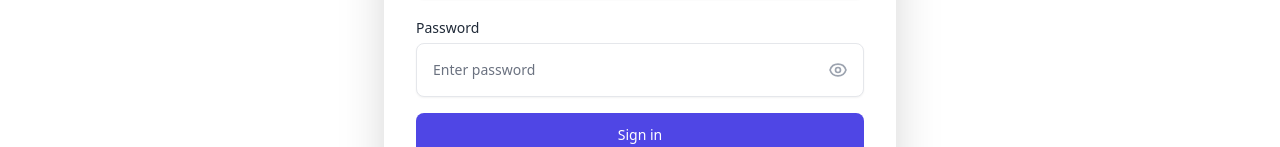
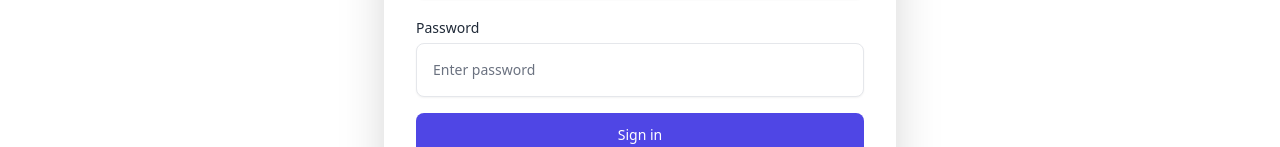
Before and after one commit to errorlike/vote-frontend, a React (Vite) app: page /login in a window 1280 px wide. Shown: the part 347-494 px from the top of the page. Built offline with nearby package versions, Linux system fonts and the light colour scheme.

Commit message:
remove eye icon

```diff
--- a/src/components/LoginForm.jsx
+++ b/src/components/LoginForm.jsx
@@ -34,7 +34,6 @@ const LoginForm = () => {
 
         <p className='mx-auto mt-4 max-w-md text-center text-gray-500'>
         </p>
-
 
         <form
           onSubmit={handleSubmit}
@@ -74,28 +73,6 @@ const LoginForm = () => {
                 onChange={handlePasswordChange}
               />
 
-              <span className='absolute inset-y-0 right-4 inline-flex items-center'>
-                <svg
-                  xmlns='http://www.w3.org/2000/svg'
-                  className='h-5 w-5 text-gray-400'
-                  fill='none'
-                  viewBox='0 0 24 24'
-                  stroke='currentColor'
-                >
-                  <path
-                    strokeLinecap='round'
-                    strokeLinejoin='round'
-                    strokeWidth='2'
-                    d='M15 12a3 3 0 11-6 0 3 3 0 016 0z'
-                  />
-                  <path
-                    strokeLinecap='round'
-                    strokeLinejoin='round'
-                    strokeWidth='2'
-                    d='M2.458 12C3.732 7.943 7.523 5 12 5c4.478 0 8.268 2.943 9.542 7-1.274 4.057-5.064 7-9.542 7-4.477 0-8.268-2.943-9.542-7z'
-                  />
-                </svg>
-              </span>
             </div>
           </div>
 
```
